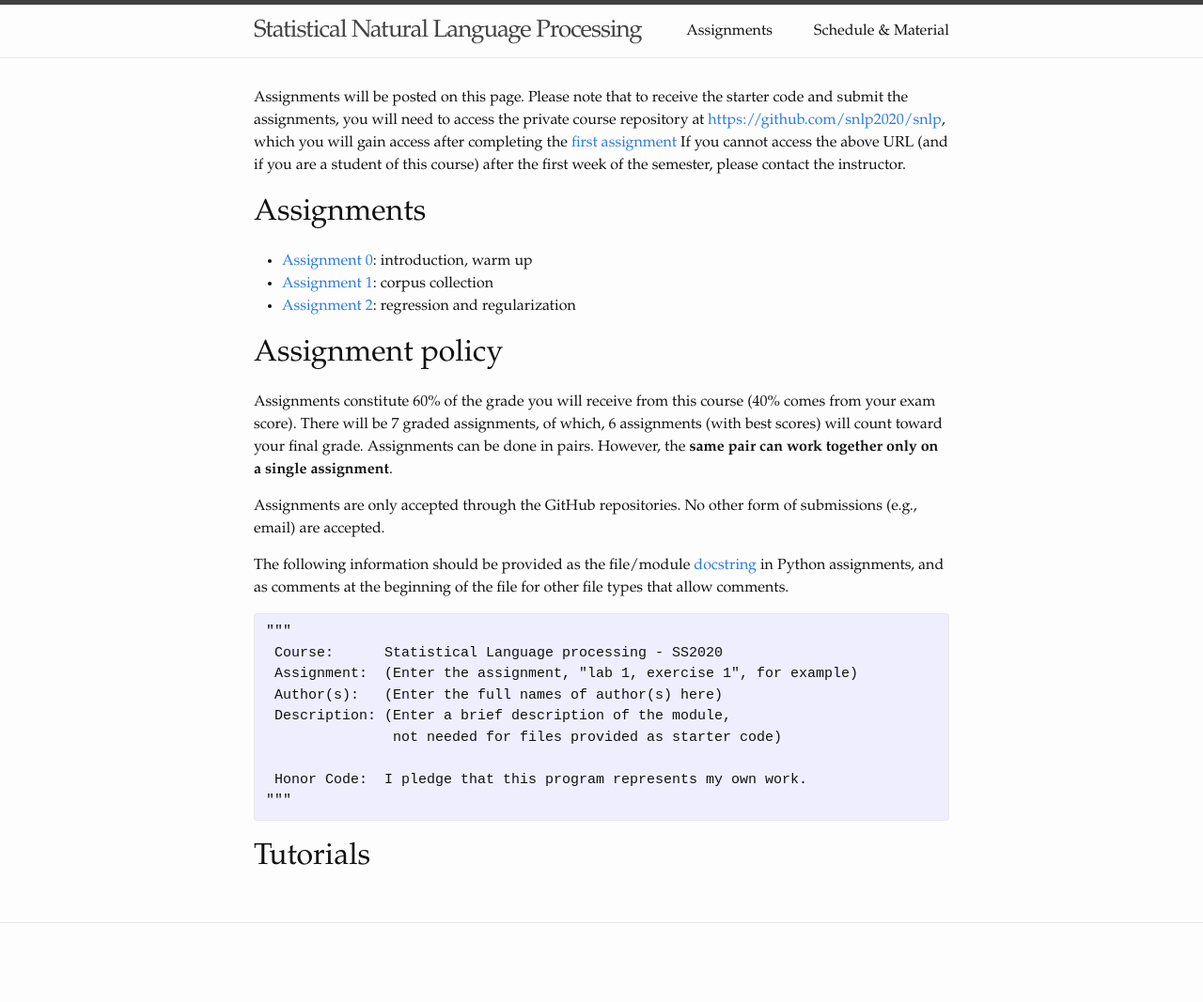
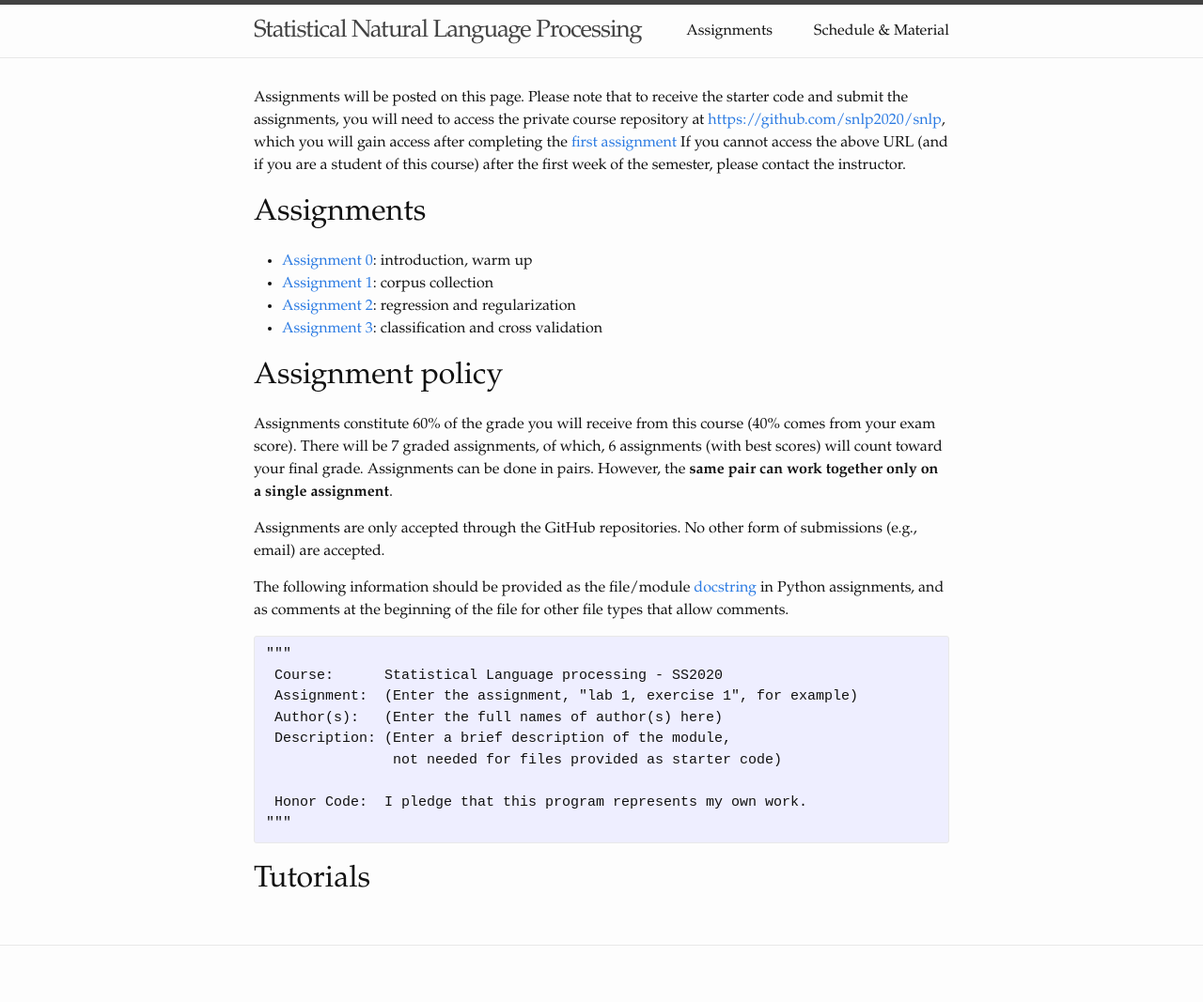
Before and after one commit to snlp2020/snlp2020.github.io, a Jekyll site: the page built from assignments.md, in a window 1280 px wide. Shown: the whole page at 94% size. Built offline with Jekyll 4.4.1, drawn with Linux system fonts in a browser that asks for light colours; before the commit the page ends 1043 px from its top, so only the background shows below that.

Commit message:
Fix the assignment 3 link.

```diff
--- a/assignments.md
+++ b/assignments.md
@@ -19,6 +19,7 @@ please contact the instructor.
 - [Assignment 0](https://snlp2020.github.io/a0/): introduction, warm up
 - [Assignment 1](https://snlp2020.github.io/a1/): corpus collection
 - [Assignment 2](https://snlp2020.github.io/a2/): regression and regularization
+- [Assignment 3](https://snlp2020.github.io/a3/): classification and cross validation
 
 # Assignment policy
 
```
